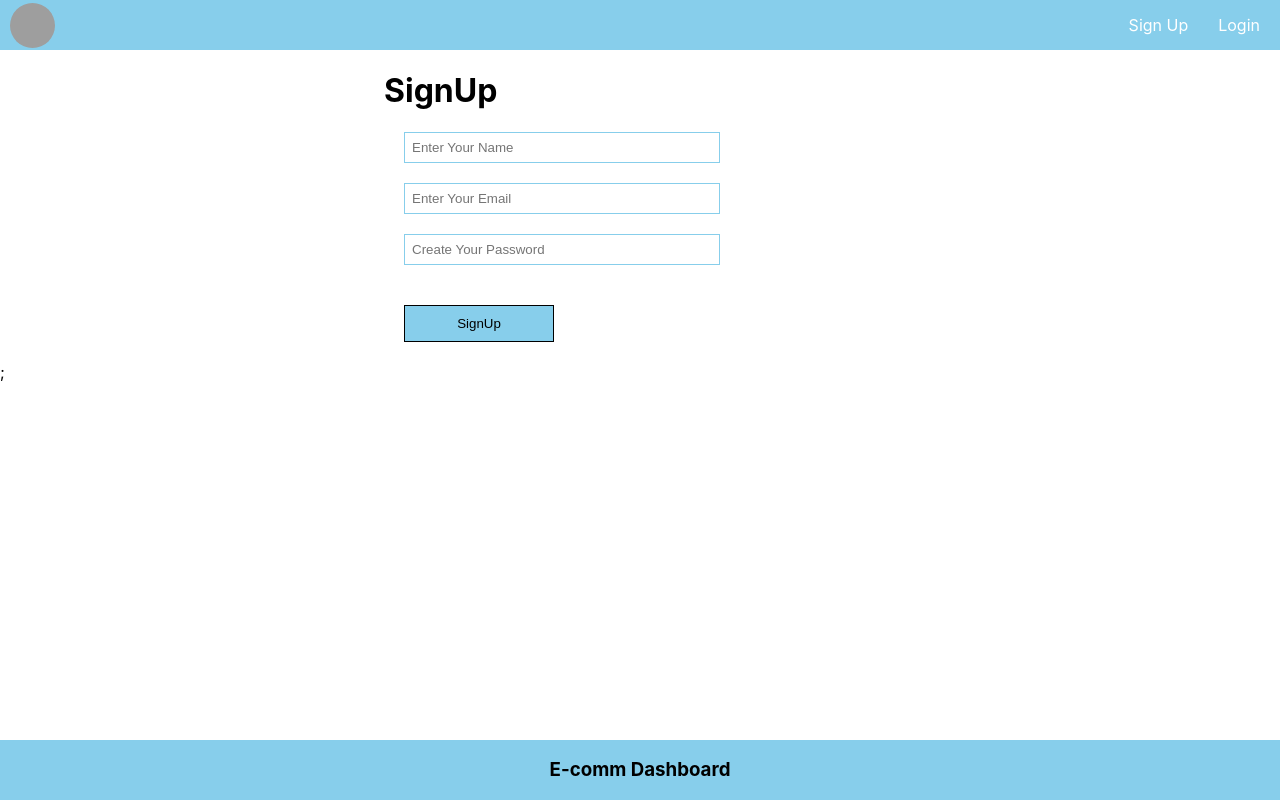
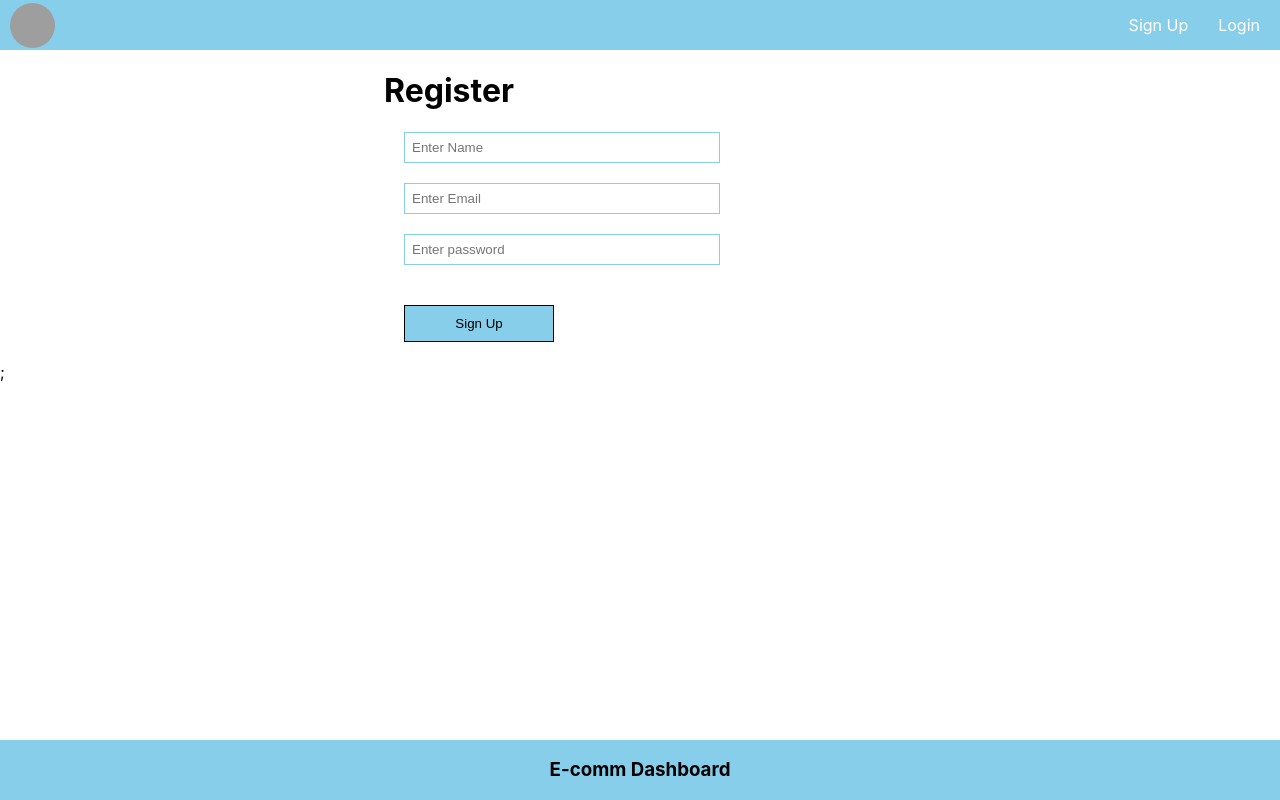
Before and after one commit to Sumanthmadamala/E-Dashboard_Frontend, a React (Create React App) app: page /signup in a window 1280 px wide. Built offline with nearby package versions, Linux system fonts and the light colour scheme; grey boxes are pictures that could not be loaded; the HTML template or start-up script is replaced by a standard one.

Commit message:
Update Signup.js

```diff
--- a/src/components/Signup.js
+++ b/src/components/Signup.js
@@ -1,20 +1,20 @@
-import { React, useState, useEffect } from "react";
+import React, { useEffect, useState } from "react";
 import { useNavigate } from "react-router-dom";
-const Signup = () => {
+
+const SignUp = () => {
   const [name, setName] = useState("");
   const [email, setEmail] = useState("");
   const [password, setPassword] = useState("");
   const navigate = useNavigate();
-
   useEffect(() => {
     const auth = localStorage.getItem("user");
     if (auth) {
       navigate("/");
     }
-  });
+  }, []);
 
   const collectData = async () => {
-    console.log(name, email, password);
+    console.warn(name, email, password);
     let result = await fetch("http://localhost:5000/register", {
       method: "post",
       body: JSON.stringify({ name, email, password }),
@@ -24,38 +24,40 @@ const Signup = () => {
     });
     result = await result.json();
     console.warn(result);
-    localStorage.setItem("user", JSON.stringify(result));
+    localStorage.setItem("user", JSON.stringify(result.result));
+    localStorage.setItem("token", JSON.stringify(result.auth));
+
     navigate("/");
   };
 
   return (
     <div className="register">
-      <h1>SignUp</h1>
+      <h1>Register</h1>
       <input
         className="inputBox"
         type="text"
+        placeholder="Enter Name"
         value={name}
-        onChange={(event) => setName(event.target.value)}
-        placeholder="Enter Your Name"
+        onChange={(e) => setName(e.target.value)}
       />
       <input
         className="inputBox"
         type="text"
+        placeholder="Enter Email"
         value={email}
-        onChange={(event) => setEmail(event.target.value)}
-        placeholder="Enter Your Email"
+        onChange={(e) => setEmail(e.target.value)}
       />
       <input
         className="inputBox"
         type="password"
+        placeholder="Enter password"
         value={password}
-        onChange={(event) => setPassword(event.target.value)}
-        placeholder="Create Your Password "
+        onChange={(e) => setPassword(e.target.value)}
       />
-      <button onClick={collectData} className="appButton">
-        SignUp
+      <button onClick={collectData} className="appButton" type="button">
+        Sign Up
       </button>
     </div>
   );
 };
-export default Signup;
+export default SignUp;
```
